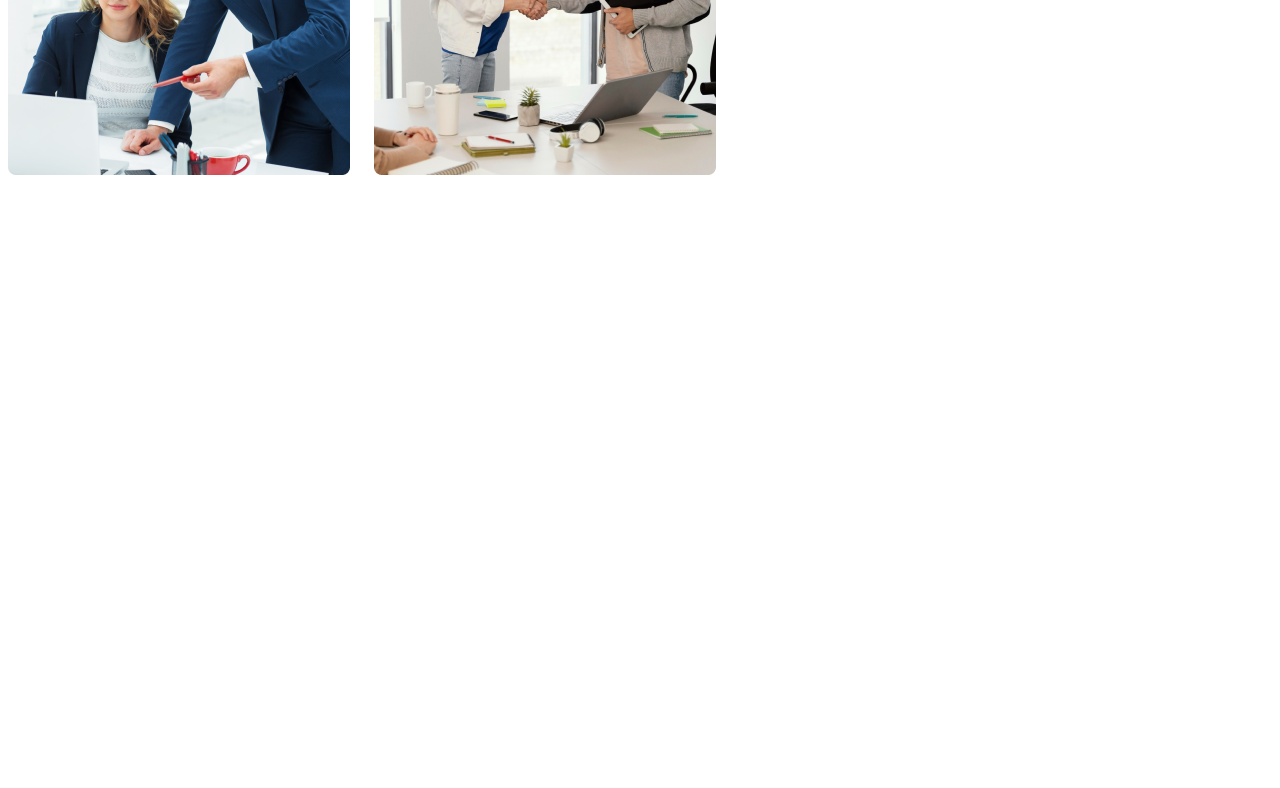
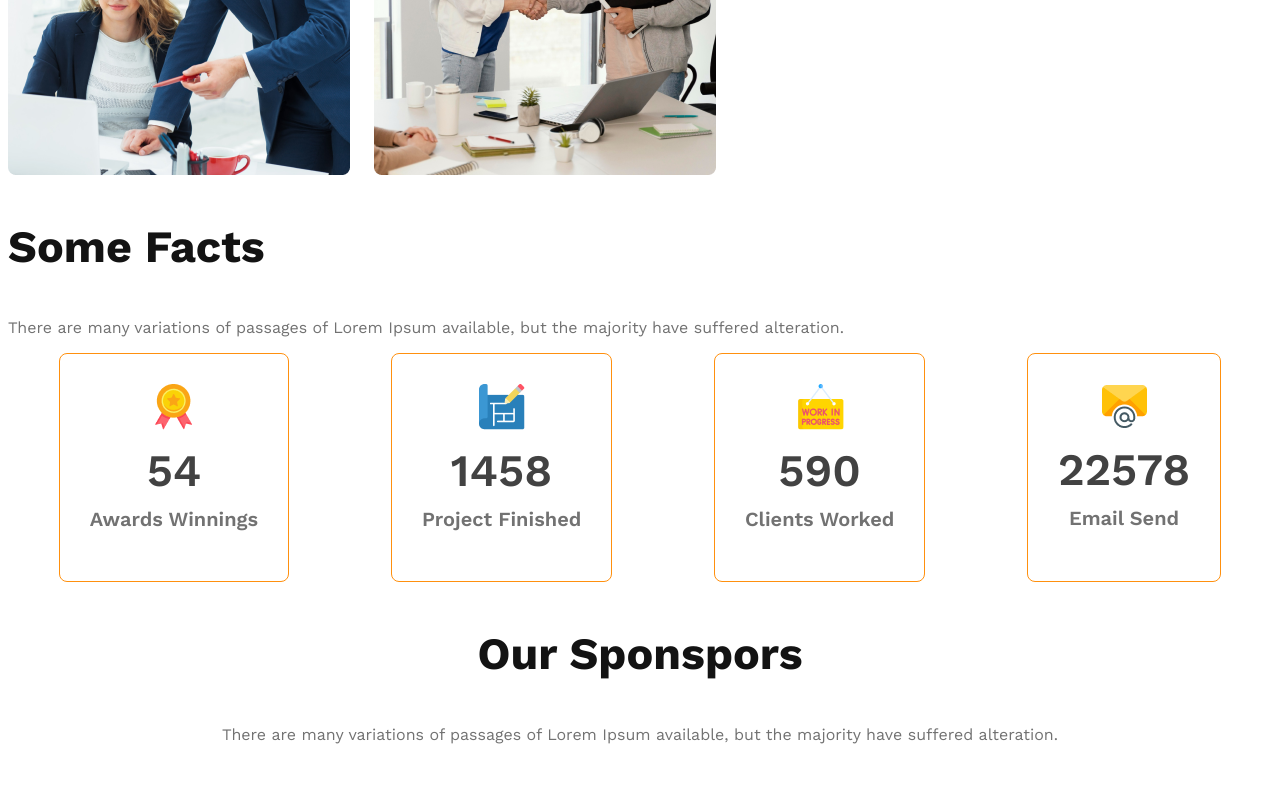
Before and after one commit to Yeasir7/g3-architects, a plain HTML site: page index.html in a window 1280 px wide. Shown: the part 1614-2402 px from the top of the page. Before the commit the page ends 1859 px from the top, so only its background shows below. Drawn offline with nearby package versions, Linux system fonts and the light colour scheme.

Commit message:
dong grt

```diff
--- a/index.html
+++ b/index.html
@@ -45,6 +45,41 @@
                 <button class="btn-primary">Explore More</button>
             </div>
         </section>
+        <!-- facts -->
+        <section class="facts">
+            <h3 class="section-title">Some Facts</h3>
+            <p class="text-light-gray">There are many variations of passages of Lorem Ipsum available, but the majority have suffered alteration.</p>
+            <div class="facts-card-container">
+                <div class="card">
+                    <img src="images/icons/ribon.png" alt="">
+                    <h2 class="card-stats">54</h2>
+                    <p class="card-title text-light-gray ">Awards Winnings</p>
+                </div>
+                <div class="card">
+                    <img src="images/icons/projects.png" alt="">
+                    <h2 class="card-stats">1458</h2>
+                    <p class="card-title text-light-gray ">Project Finished</p>
+                </div>
+                <div class="card">
+                    <img src="images/icons/customers.png" alt="">
+                    <h2 class="card-stats">590</h2>
+                    <p class="card-title text-light-gray ">Clients Worked</p>
+                </div>
+                <div class="card">
+                    <img src="images/icons/email.png" alt="">
+                    <h2 class="card-stats">22578</h2>
+                    <p class="card-title text-light-gray">Email Send</p>
+                </div>
+            </div>
+        </section>
+        <!-- sponspors -->
+        <section class="sponspors">
+            <h3 class="section-title">Our Sponspors</h3>
+            <p class="text-light-gray">There are many variations of passages of Lorem Ipsum available, but the majority have suffered alteration.</p>
+            <div class="sponspors-img">
+                <img src="images/sponsors/spotify.png" alt=""><img src="images/sponsors/amazon.png" alt=""><img src="images/sponsors/google.png" alt=""><img src="images/sponsors/telerama.png" alt=""><img src="images/sponsors/figma.png" alt="">
+            </div>
+        </section>
     </main>
 </body>
 </html>
--- a/styles/architects.css
+++ b/styles/architects.css
@@ -115,7 +115,43 @@ main {
     font-weight: 700;
 }
 
+/* facts section style */
+.facts-card-container{
+    display: flex;
+    justify-content: space-around;
+}
 
+.facts-card-container .card{
+    border-radius: 8px;
+    border: 1px solid #FF900E;
+    text-align: center;
+    padding: 30px;
+}
+
+.facts-card-container .card-stats{
+    color: var(--Dark-02, #424242);
+    font-size: 45px;
+    font-weight: 600;
+    margin-top: 10px;
+    margin-bottom: 10px;
+}
+
+.facts-card-container .card-title{
+    font-size: 20px;
+    font-weight: 600;
+    margin-top: 5px;
+}
+
+/* sponspors */
+.sponspors{
+    text-align: center;
+}
+
+.sponspors-img{
+    display: flex;
+    justify-content: space-evenly;
+    margin-top: 50px;
+}
 
 /* responsive media queries */
 /* mobile devices */
@@ -125,7 +161,9 @@ main {
     }
 
     nav,
-    .teams-container {
+    .teams-container,
+    .facts-card-container,
+    .sponspors-img {
         flex-direction: column;
     }
 
@@ -133,12 +171,25 @@ main {
         grid-template-columns: 1fr;
     }
 
-    .teams-content {
+    .teams-content,
+    .facts-card-container {
         padding-left: 20px;
         padding-right: 20px;
     }
 
+    .facts-card-container{
+        gap: 20px;
+    }
 
+
+.sponspors-img{
+    width: 70%;
+    margin: 0 auto;
+}
+
+.sponspors-img img{
+    margin-bottom: 20px;
+}
 }
 
 /* tablet or medium devices */
```
